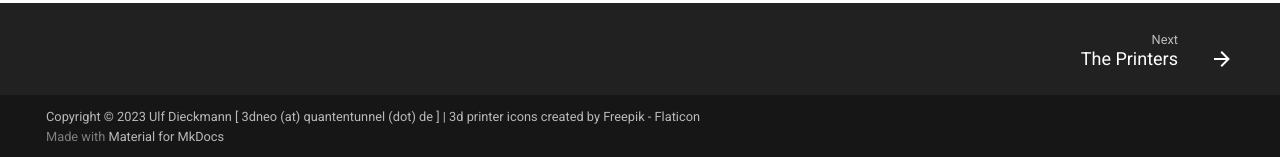
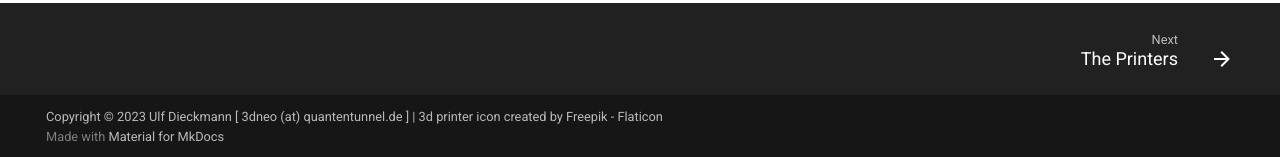
Before and after one commit to 1coderookie/KobraGoNeoInsights, an MkDocs documentation site: the page built from docs/index.md, in a window 1280 px wide. Shown: the part 749-906 px from the top of the page. Built offline with MkDocs 1.6.1 and Material for MkDocs 9.7.7, drawn with Linux system fonts in a browser that asks for light colours; comment, search, counter and statistics services are not loaded.

Commit message:
Update mkdocs.yml

```diff
--- a/mkdocs.yml
+++ b/mkdocs.yml
@@ -9,7 +9,7 @@
 repo_url: https://github.com/1coderookie/KobraGoNeoInsights
 
 # Copyright
-copyright: Copyright &copy; 2023 Ulf Dieckmann [ 3dneo (at) quantentunnel (dot) de ] | <a href="https://www.flaticon.com/free-icons/3d-printer" title="3d printer icons">3d printer icons created by Freepik - Flaticon</a>
+copyright: Copyright &copy; 2023 Ulf Dieckmann [ 3dneo (at) quantentunnel.de ] | <a href="https://www.flaticon.com/free-icons/3d-printer" title="3d printer icons">3d printer icon created by Freepik - Flaticon</a>
 
 # CSS Stylesheet
 # extra_css:
```
